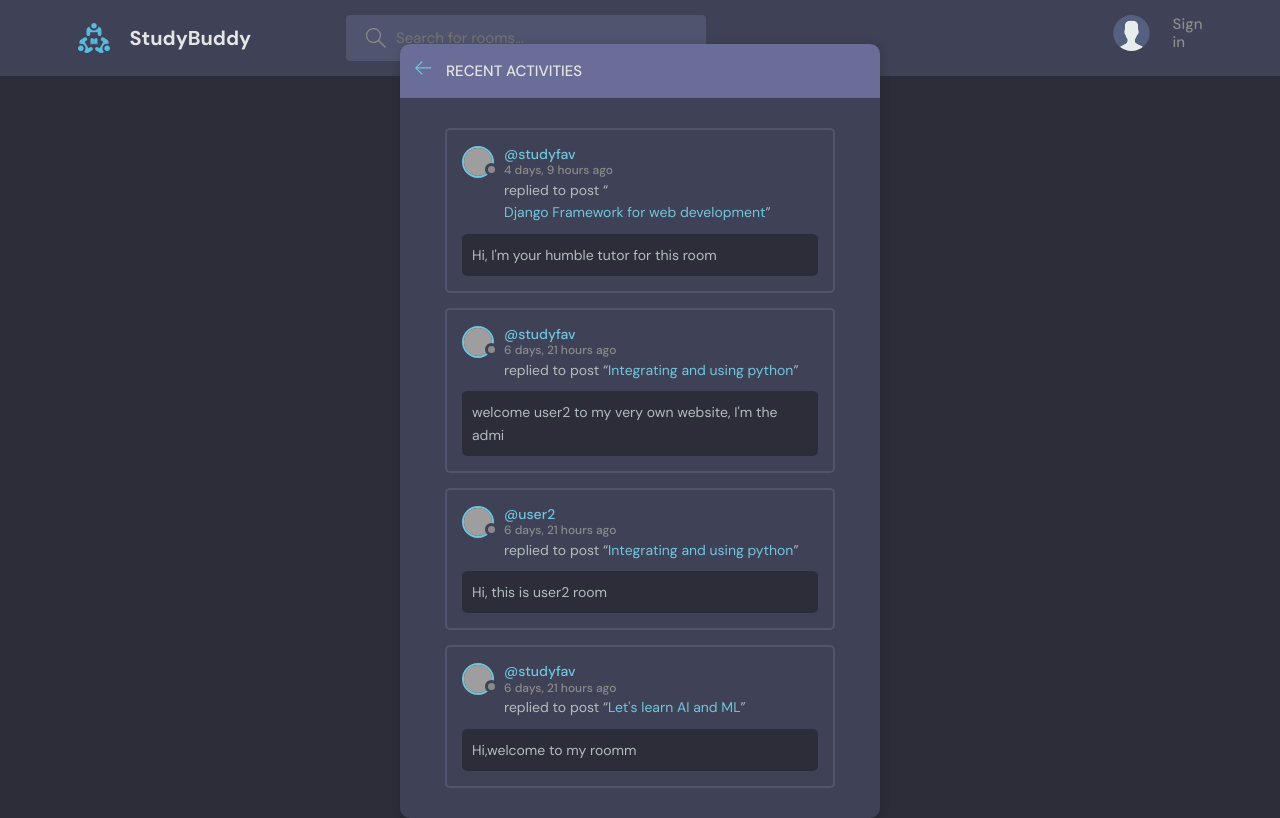
After one commit to oluwatobi22/studyfav, a Django app: page /activity/ in a window 1280 px wide. The commit adds this page. Run offline with Django 5.2, Linux system fonts and the light colour scheme; data comes from the database, SQL or seed files in the repository; both versions use the stored data as it was after the commit; grey boxes are pictures that could not be loaded.

Commit message:
made changes

```diff
--- /dev/null
+++ b/base/api/urls.py
@@ -0,0 +1,6 @@
+from django.urls import path
+from . import views
+
+urlpatterns = [
+  path('', views.getRoutes),
+]
--- /dev/null
+++ b/base/templates/base/activity.html
@@ -0,0 +1,75 @@
+{% extends 'main.html' %} {% block content %}
+<main class="layout">
+  <div class="container">
+    <div class="layout__box">
+      <div class="layout__boxHeader">
+        <div class="layout__boxTitle">
+          <a href="{% url 'home' %}">
+            <svg
+              version="1.1"
+              xmlns="http://www.w3.org/2000/svg"
+              width="32"
+              height="32"
+              viewBox="0 0 32 32"
+            >
+              <title>arrow-left</title>
+              <path
+                d="M13.723 2.286l-13.723 13.714 13.719 13.714 1.616-1.611-10.96-10.96h27.625v-2.286h-27.625l10.965-10.965-1.616-1.607z"
+              ></path>
+            </svg>
+          </a>
+          <h3>Recent Activities</h3>
+        </div>
+      </div>
+
+      <div class="activities-page layout__body">
+        {% for message in room_messages %}
+        <div class="activities__box">
+          <div class="activities__boxHeader roomListRoom__header">
+            <a
+              href="{% url 'user-profile' message.user.id %}"
+              class="roomListRoom__author"
+            >
+              <div class="avatar avatar--small">
+                <img src="https://randomuser.me/api/portraits/women/11.jpg" />
+              </div>
+              <p>
+                @{{message.user}}
+                <span>{{message.created |timesince}} ago</span>
+              </p>
+            </a>
+
+            {% if request.user == message.user %}
+            <div class="roomListRoom__actions">
+              <a href="{% url 'delete-message' message.id %}">
+                <svg
+                  version="1.1"
+                  xmlns="http://www.w3.org/2000/svg"
+                  width="32"
+                  height="32"
+                  viewBox="0 0 32 32"
+                >
+                  <title>remove</title>
+                  <path
+                    d="M27.314 6.019l-1.333-1.333-9.98 9.981-9.981-9.981-1.333 1.333 9.981 9.981-9.981 9.98 1.333 1.333 9.981-9.98 9.98 9.98 1.333-1.333-9.98-9.98 9.98-9.981z"
+                  ></path>
+                </svg>
+              </a>
+            </div>
+            {% endif %}
+          </div>
+          <div class="activities__boxContent">
+            <p>
+              replied to post “<a href="{% url 'room' message.room.id %}"
+                >{{message.room}}</a
+              >”
+            </p>
+            <div class="activities__boxRoomContent">{{message}}</div>
+          </div>
+        </div>
+        {% endfor %}
+      </div>
+    </div>
+  </div>
+</main>
+{% endblock content %}
--- a/base/templates/base/home.html
+++ b/base/templates/base/home.html
@@ -28,7 +28,7 @@
         </form>
         <div class="mobile-menuItems">
           <a class="btn btn--main btn--pill" href="{% url 'topics' %}">Browse Topics</a>
-          <a class="btn btn--main btn--pill" href="#">Recent Activities</a>
+          <a class="btn btn--main btn--pill" href="{% url 'activity' %}">Recent Activities</a>
         </div>
       </div>
       <div class="roomList__header">
--- a/base/templates/base/topics.html
+++ b/base/templates/base/topics.html
@@ -23,7 +23,7 @@
       </div>
 
       <div class="topics-page layout__body">
-        <form class="header__search">
+        <form action="" method="GET" class="header__search">
           <label>
             <svg
               version="1.1"
@@ -37,7 +37,7 @@
                 d="M32 30.586l-10.845-10.845c1.771-2.092 2.845-4.791 2.845-7.741 0-6.617-5.383-12-12-12s-12 5.383-12 12c0 6.617 5.383 12 12 12 2.949 0 5.649-1.074 7.741-2.845l10.845 10.845 1.414-1.414zM12 22c-5.514 0-10-4.486-10-10s4.486-10 10-10c5.514 0 10 4.486 10 10s-4.486 10-10 10z"
               ></path>
             </svg>
-            <input placeholder="Search for posts" />
+            <input name="q" placeholder="Search for topics" />
           </label>
         </form>
 
--- a/base/urls.py
+++ b/base/urls.py
@@ -14,4 +14,5 @@ urlpatterns = [
   path('delete-message/<str:pk>/', views.deleteMessage, name='delete-message'),
   path('update-user/', views.updateUser, name='update-user'),
   path('topics/', views.topicsPage, name='topics'),
+  path('activity/', views.activityPage, name='activity'),
 ]
--- a/base/views.py
+++ b/base/views.py
@@ -75,11 +75,10 @@ def home(request):
     Q(description__icontains=q)
     )
 
-  topics = Topic.objects.all()
+  topics = Topic.objects.all()[0:10]
   room_count = rooms.count()
-  room_messages = Message.objects.filter(Q(
-    room__topic__name__icontains=q
-  ))
+  room_messages = Message.objects.filter(
+    Q(room__topic__name__icontains=q))
 
   context = {'rooms': rooms, 'topics':topics, 'room_count': room_count, 'room_messages': room_messages}
   return render(request, 'base/home.html', context)
@@ -199,7 +198,12 @@ def updateUser(request):
   return render(request, 'base/update-user.html', context)
 
 def topicsPage(request):
-  topics = Topic.objects.filter()
+  q =  request.GET.get('q') if request.GET.get('q') != None else ''
+  topics = Topic.objects.filter(name__icontains=q)
 
   context = {'topics': topics}
   return render(request, 'base/topics.html', context)
+
+def activityPage(request):
+  room_messages = Message.objects.all()
+  return render(request, 'base/activity.html', {'room_messages': room_messages})
--- a/studyfav/settings.py
+++ b/studyfav/settings.py
@@ -40,6 +40,9 @@ INSTALLED_APPS = [
 
     # Created apps
     "base.apps.BaseConfig",
+
+    # Installed apps
+    'rest_framework',
 ]
 
 MIDDLEWARE = [
--- a/studyfav/urls.py
+++ b/studyfav/urls.py
@@ -4,5 +4,6 @@ from django.urls import path, include
 
 urlpatterns = [
     path('admin/', admin.site.urls),
-    path('', include('base.urls'))
+    path('', include('base.urls')),
+    path('api/', include('base.api.urls')),
 ]
```
Also changed, not shown: base/api/views.py (added, +10 -0 lines), base/api/__init__.py (added), base/api/serializers.py (added), db.sqlite3.
